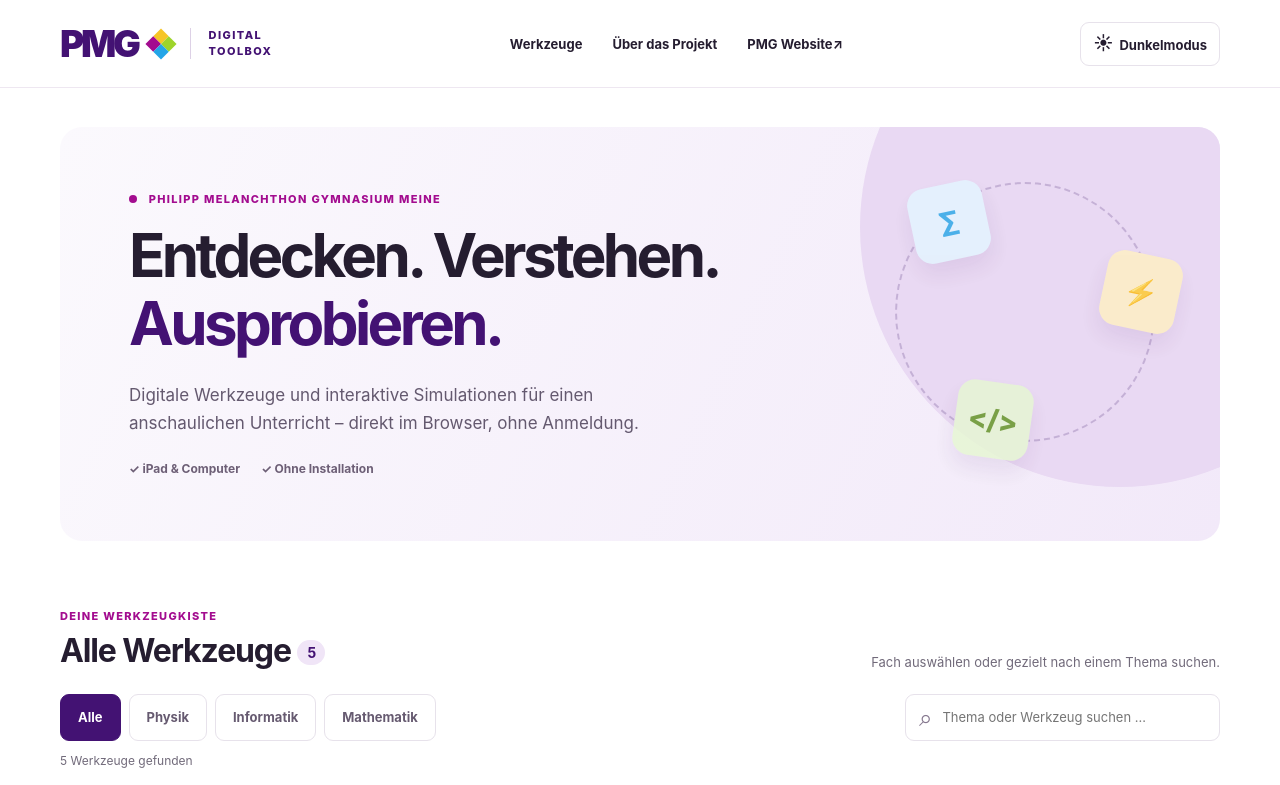
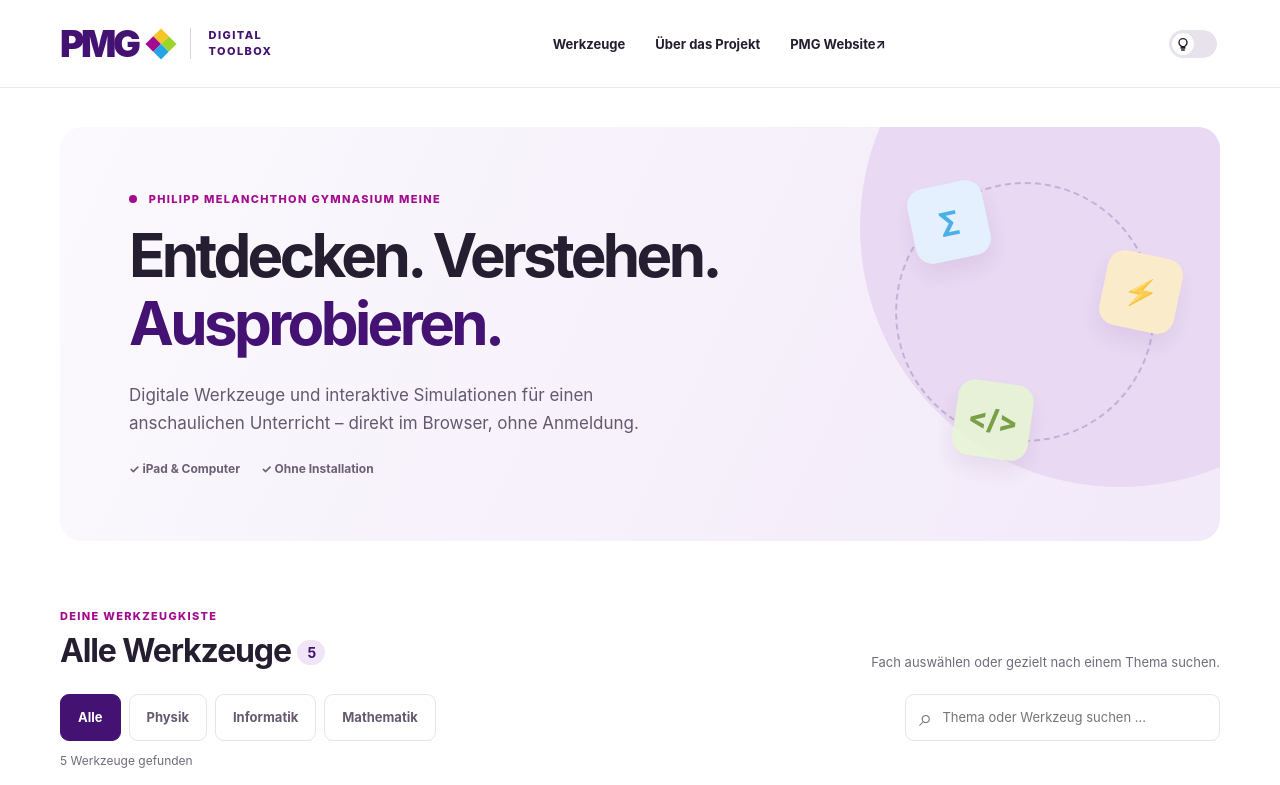
Before and after one commit to pmg-meine/pmg_digital_toolbox, a React (Vite) app: page / in a window 1280 px wide. Shown: the top 785 px of the page. Built offline with nearby package versions, Linux system fonts and the light colour scheme.

Commit message:
Use a compact bulb toggle for dark mode

```diff
--- a/src/App.tsx
+++ b/src/App.tsx
@@ -283,11 +283,17 @@ export default function App() {
             className="theme-switch"
             type="button"
             role="switch"
+            aria-label="Dunkelmodus"
             aria-checked={darkMode}
             onClick={() => setDarkMode((current) => !current)}
           >
-            <span aria-hidden="true">{darkMode ? "☾" : "☀"}</span>
-            Dunkelmodus
+            <span className="theme-switch-track" aria-hidden="true">
+              <span className="theme-switch-thumb">
+                <svg viewBox="0 0 24 24" fill="none" stroke="currentColor" strokeWidth="2" strokeLinecap="round" strokeLinejoin="round">
+                  <path d="M9 18h6M10 21h4M8.5 14.5C7 13.4 6 11.8 6 10a6 6 0 0 1 12 0c0 1.8-1 3.4-2.5 4.5-.7.5-1 1.1-1 1.5h-5c0-.4-.3-1-1-1.5Z" />
+                </svg>
+              </span>
+            </span>
           </button>
         </div>
       </header>
--- a/src/styles/global.css
+++ b/src/styles/global.css
@@ -1074,19 +1074,42 @@ h2 {
 }
 
 .theme-switch {
+  display: inline-flex;
+  align-items: center;
+  justify-content: center;
+  min-width: 54px;
   min-height: 44px;
-  padding: 8px 12px;
-  border: 1px solid var(--border);
-  border-radius: 9px;
+  padding: 0;
+  border: 0;
   background: transparent;
   color: var(--ink);
-  font-size: 13px;
-  font-weight: 700;
-  white-space: nowrap;
 }
-.theme-switch span {
-  font-size: 19px;
-  margin-right: 6px;
+.theme-switch-track {
+  display: flex;
+  align-items: center;
+  width: 48px;
+  height: 28px;
+  padding: 2px;
+  border: 1px solid var(--border);
+  border-radius: 14px;
+  background: var(--border);
+}
+.theme-switch-thumb {
+  display: flex;
+  align-items: center;
+  justify-content: center;
+  width: 22px;
+  height: 22px;
+  border-radius: 50%;
+  background: #fff;
+  color: #211b26;
+}
+.theme-switch[aria-checked="true"] .theme-switch-thumb {
+  transform: translateX(20px);
+}
+.theme-switch-thumb svg {
+  width: 16px;
+  height: 16px;
 }
 
 :root[data-theme="dark"] {
```
